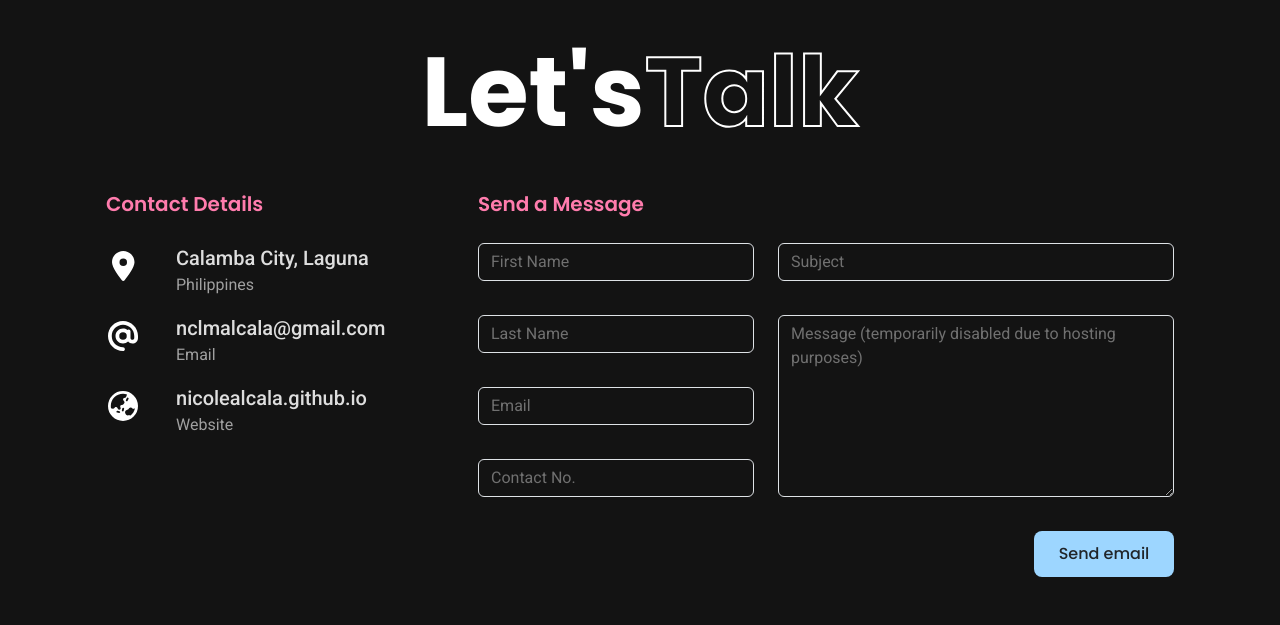
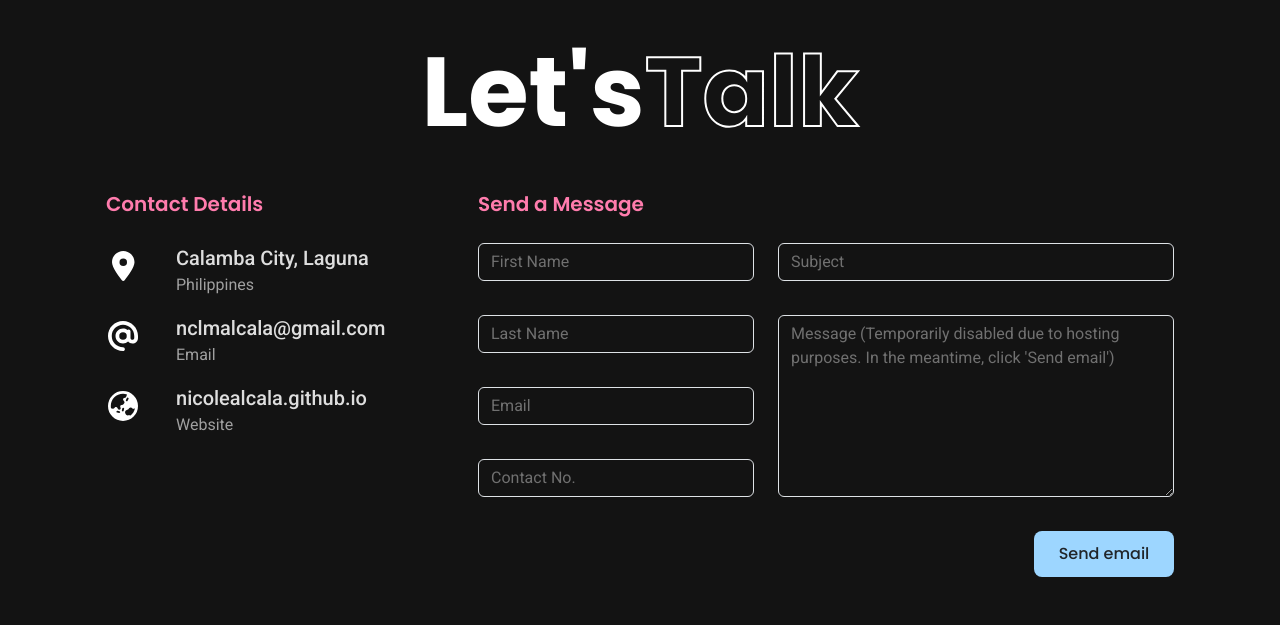
Before and after one commit to nicolealcala/nicolealcala.github.io, a website: page contact.html in a window 1280 px wide. Shown: the part 82-707 px from the top of the page. Drawn offline with nearby package versions, Linux system fonts and the light colour scheme.

Commit message:
Disabled textarea notice

```diff
--- a/contact.html
+++ b/contact.html
@@ -185,7 +185,7 @@
                 <div class="col-12 col-md-6 col-lg-7 d-flex flex-column flex-container">
                   <input class="form-control contactMessage" type="text" placeholder="Subject" disabled>
                   <textarea class="form-control contactMessage" id="contactTxtArea" disabled
-                    placeholder="Message (temporarily disabled due to hosting purposes)"></textarea>
+                    placeholder="Message (Temporarily disabled due to hosting purposes. In the meantime, click 'Send email')"></textarea>
                 </div>
               </div>
               <div class="row mx-0">
```
